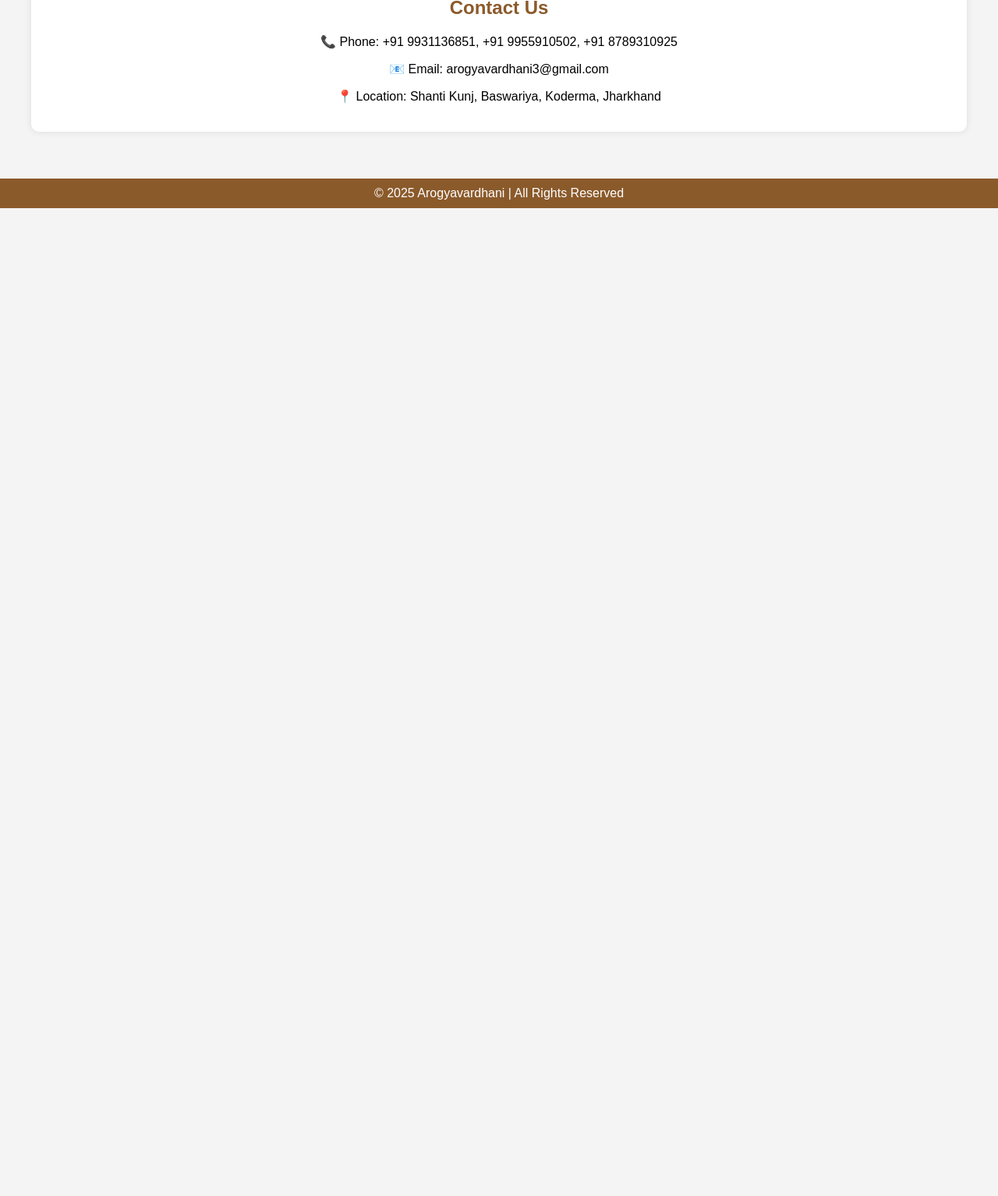
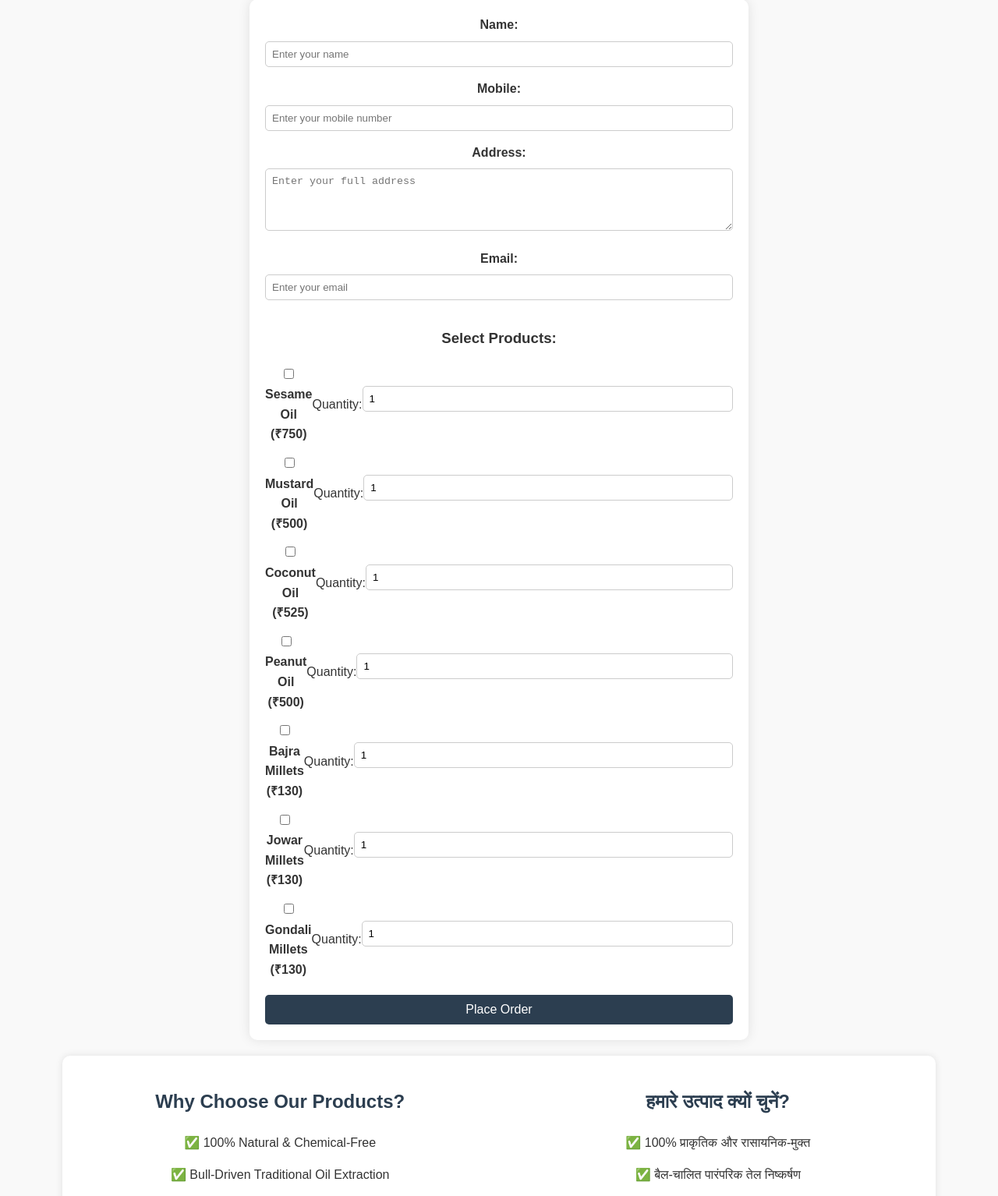
Before and after one commit to ANIRUDHA-jpg/Arogyavardhaniedibles, a plain HTML site: page index.html in a window 1280 px wide. Shown: the part 2676-4210 px from the top of the page at 78% size. Before the commit the page ends 2943 px from the top, so only its background shows below. Drawn offline with Linux system fonts and the light colour scheme.

Commit message:
"update file index.html"

```diff
--- a/index.html
+++ b/index.html
@@ -199,8 +199,190 @@
                 </tr>
             </table>
         </div>
+<title>Order Form</title>
+    <style>
+        body {
+            font-family: Arial, sans-serif;
+            background-color: #f9f9f9;
+            margin: 40px;
+            color: #333;
+            line-height: 1.6;
+        }
 
-        <!-- Why Choose Our Products Section -->
+        h2 {
+            color: #2c3e50;
+            text-align: center;
+        }
+
+        form {
+            max-width: 600px;
+            margin: 0 auto;
+            padding: 20px;
+            background: #ffffff;
+            border-radius: 10px;
+            box-shadow: 0 0 15px rgba(0, 0, 0, 0.1);
+        }
+
+        label {
+            display: block;
+            margin-bottom: 8px;
+            font-weight: bold;
+        }
+
+        input[type="text"],
+        input[type="email"],
+        textarea,
+        input[type="number"] {
+            width: 100%;
+            padding: 8px;
+            margin-bottom: 15px;
+            border: 1px solid #ccc;
+            border-radius: 5px;
+            box-sizing: border-box;
+        }
+
+        textarea {
+            height: 80px;
+        }
+
+        .product {
+            display: flex;
+            align-items: center;
+            margin-bottom: 12px;
+        }
+
+        .product label {
+            margin: 0;
+            flex: 1;
+        }
+
+        button {
+            background-color: #2c3e50;
+            color: white;
+            padding: 10px 20px;
+            border: none;
+            border-radius: 5px;
+            font-size: 16px;
+            cursor: pointer;
+            display: block;
+            width: 100%;
+            margin-top: 20px;
+        }
+
+        button:hover {
+            background-color: #34495e;
+        }
+
+        #thank-you-message {
+            display: none;
+            text-align: center;
+            font-size: 20px;
+            color: #27ae60;
+            margin-top: 20px;
+        }
+    </style>
+</head>
+
+<body>
+
+    <h2>Place Your Order</h2>
+
+    <form name="order" method="POST" data-netlify="true" onsubmit="showThankYouMessage(event)">
+        <label for="name">Name:</label>
+        <input type="text" id="name" name="name" placeholder="Enter your name" required>
+
+        <label for="mobile">Mobile:</label>
+        <input type="text" id="mobile" name="mobile" placeholder="Enter your mobile number" required>
+
+        <label for="address">Address:</label>
+        <textarea id="address" name="address" placeholder="Enter your full address" required></textarea>
+
+        <label for="email">Email:</label>
+        <input type="email" id="email" name="email" placeholder="Enter your email" required>
+
+        <h3>Select Products:</h3>
+
+        <!-- Sesame Oil -->
+        <div class="product">
+            <label>
+                <input type="checkbox" name="product" value="Sesame Oil (₹750)"> Sesame Oil (₹750)
+            </label>
+            Quantity: <input type="number" name="sesame_quantity" min="1" value="1">
+        </div>
+
+        <!-- Mustard Oil -->
+        <div class="product">
+            <label>
+                <input type="checkbox" name="product" value="Mustard Oil (₹500)"> Mustard Oil (₹500)
+            </label>
+            Quantity: <input type="number" name="mustard_quantity" min="1" value="1">
+        </div>
+
+        <!-- Coconut Oil -->
+        <div class="product">
+            <label>
+                <input type="checkbox" name="product" value="Coconut Oil (₹525)"> Coconut Oil (₹525)
+            </label>
+            Quantity: <input type="number" name="coconut_quantity" min="1" value="1">
+        </div>
+
+        <!-- Peanut Oil -->
+        <div class="product">
+            <label>
+                <input type="checkbox" name="product" value="Peanut Oil (₹500)"> Peanut Oil (₹500)
+            </label>
+            Quantity: <input type="number" name="peanut_quantity" min="1" value="1">
+        </div>
+
+        <!-- Bajra Millets -->
+        <div class="product">
+            <label>
+                <input type="checkbox" name="product" value="Bajra Millets (₹130)"> Bajra Millets (₹130)
+            </label>
+            Quantity: <input type="number" name="bajra_quantity" min="1" value="1">
+        </div>
+
+        <!-- Jowar Millets -->
+        <div class="product">
+            <label>
+                <input type="checkbox" name="product" value="Jowar Millets (₹130)"> Jowar Millets (₹130)
+            </label>
+            Quantity: <input type="number" name="jowar_quantity" min="1" value="1">
+        </div>
+
+        <!-- Gondali Millets -->
+        <div class="product">
+            <label>
+                <input type="checkbox" name="product" value="Gondali Millets (₹130)"> Gondali Millets (₹130)
+            </label>
+            Quantity: <input type="number" name="gondali_quantity" min="1" value="1">
+        </div>
+
+        <button type="submit">Place Order</button>
+    </form>
+
+    <div id="thank-you-message">
+        <p>✅ Thank you for your order! We will contact you soon.</p>
+    </div>
+
+    <script>
+        function showThankYouMessage(event) {
+            event.preventDefault(); // Form submit hone se rokta hai
+            const form = event.target;
+            const thankYouMessage = document.getElementById("thank-you-message");
+
+            // Form Netlify ko submit karo
+            fetch("/", {
+                method: "POST",
+                body: new FormData(form),
+            }).then(() => {
+                form.style.display = "none"; // Form ko hide karta hai
+                thankYouMessage.style.display = "block"; // Thank you message dikhata hai
+            }).catch((error) => alert("Error! Please try again."));
+        }
+    </script>
+
+</body>        <!-- Why Choose Our Products Section -->
         <div class="section bilingual">
             <div class="english">
                 <h2>Why Choose Our Products?</h2>
@@ -226,10 +408,7 @@
             <p>📞 Phone: +91 9931136851, +91 9955910502, +91 8789310925</p>
             <p>📧 Email: arogyavardhani3@gmail.com</p>
             <p>📍 Location: Shanti Kunj, Baswariya, Koderma, Jharkhand</p>
-        </div>
 
-
-    </div>
 
     <!-- Footer -->
     <footer>
```
